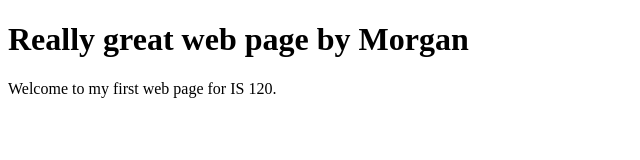
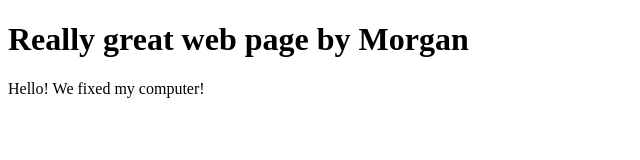
Before and after one commit to morganatbyu/IS-120, a plain HTML site: page index.html in a window 1280 px wide. Shown: the whole page, without its empty margins (0-640 px from the left). Drawn offline with Linux system fonts and the light colour scheme.

Commit message:
Added extra line

```diff
--- a/index.html
+++ b/index.html
@@ -23,7 +23,8 @@
 
 <body>
   <h1>Really great web page by Morgan</h1>
-  <p>Welcome to my first web page for IS 120.
+  <p>Hello! We fixed my computer!
+
 
   </p>
 </body>
```
